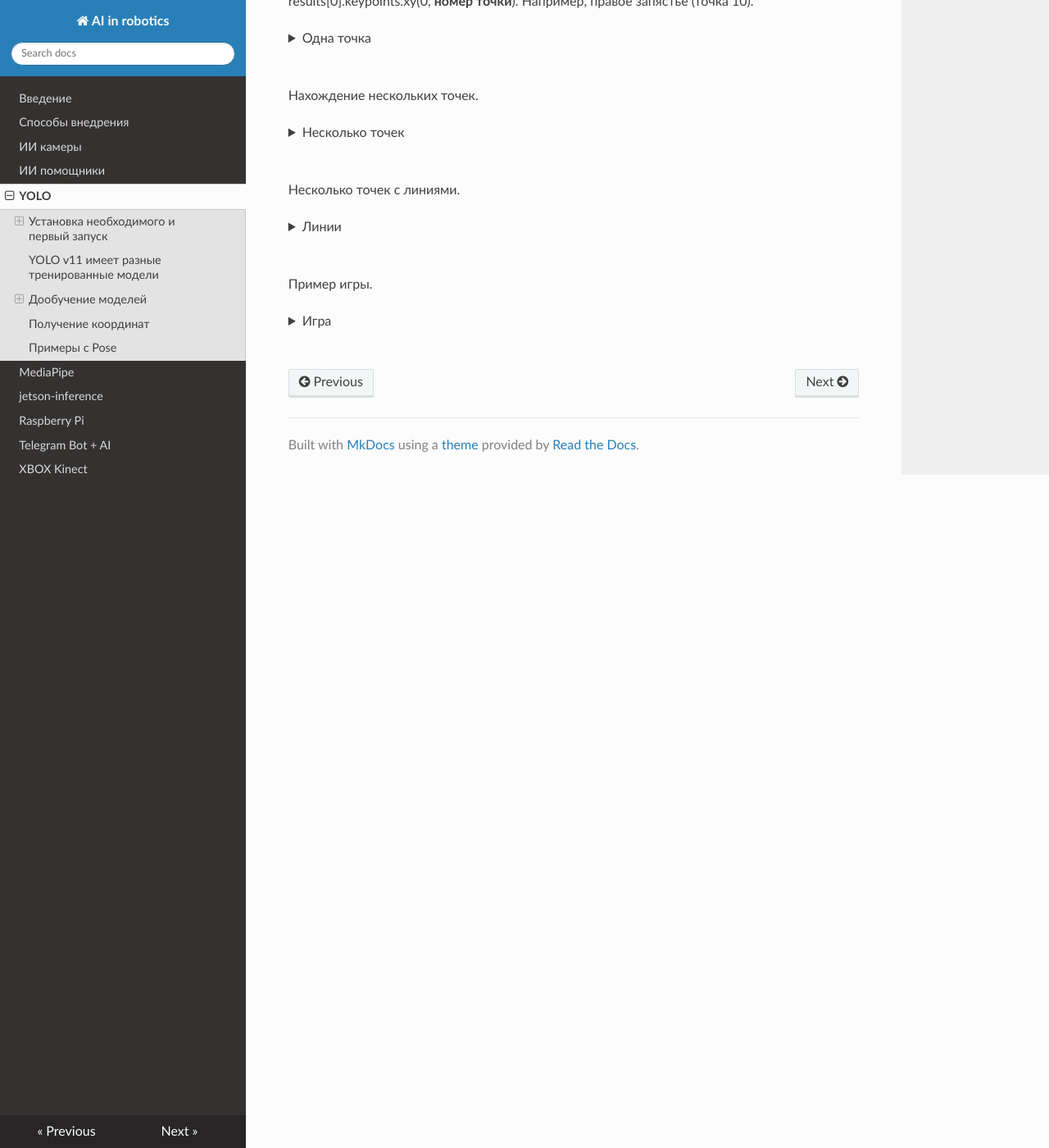
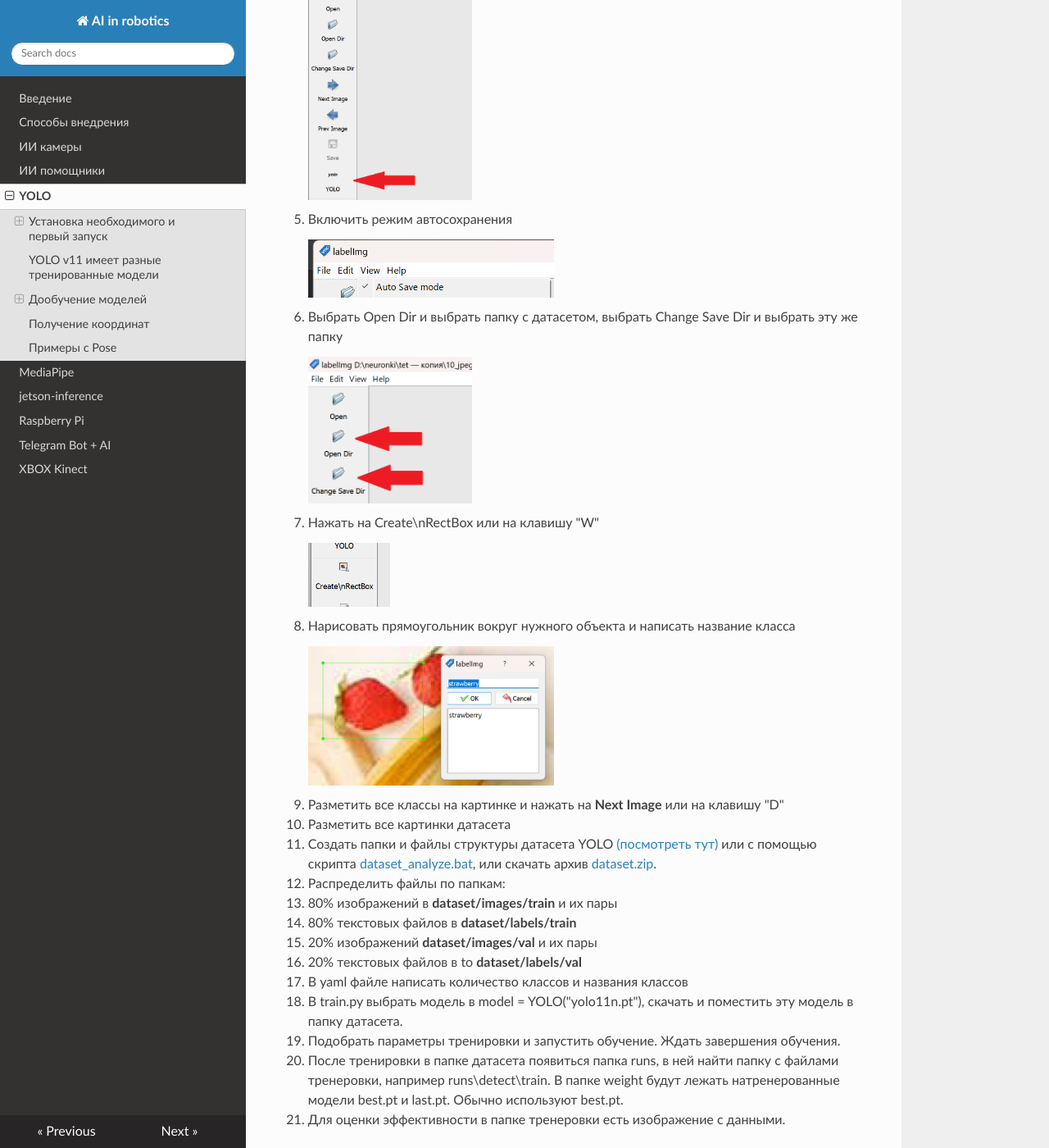
Before and after one commit to aztechell/AI-in-robotics, an MkDocs documentation site: the page built from docs/yolo.md, in a window 1280 px wide and 1400 px high, scrolled down 5027 px. Shown: the whole window at 82% size. Built offline with MkDocs 1.6.1, drawn with Linux system fonts in a browser that asks for light colours; nearby versions of some CDN libraries; some of the changed text lies outside the part shown.

Commit message:
adding info

````diff
--- a/docs/yolo.md
+++ b/docs/yolo.md
@@ -32,6 +32,7 @@
 ##### 6. Запустить тестовый скрип
 Запустить python IDLE -> file -> new file
 Написать код и сохранить в папку со скаченной моделью YOLO11n
+
 ```
 import cv2
 from ultralytics import YOLO
@@ -111,6 +112,10 @@
 
 wc.release(); cv2.destroyAllWindows()
 ```
+
+Скрипт для обновления YOLO
+
+> [update_yolo.bat](files/update_yolo.bat)
 
 ### YOLO v11 имеет разные тренированные модели
 
@@ -208,6 +213,7 @@
 │  ├─ val/
 │  └─ test/    (опционально)
 ├─ train.py
+├─ model.pt
 └─ dataset.yaml
 
 ```
@@ -255,9 +261,13 @@
 </details>
 <br>
 
-Скрип для автоматического создания шаблона датасета:
+##### Скрип для автоматического создания шаблона датасета:
 
 > [dataset.bat](files/dataset.bat)
+
+##### Или в виде архива:
+
+> [dataset.zip](files/dataset.zip)
 
 На 1 класс необходимо 200–500 изображений. Чем больше тем лучше.
 Папки датасета:
@@ -267,6 +277,10 @@
 
 80% изображений идут в папку train, 20% в val.
 Либо же 70% - train, 20% - val, 10% - test.
+
+Скрипт для подсчёта файлов датасета:
+
+> [dataset_analyze.bat](files/dataset_analyze.bat)
 
 ##### Предобученные модели и собранные датасеты
 Сайты:
@@ -280,7 +294,70 @@
 
 > [labelImg.exe](files/labelImg.exe)
 
-#### Дообучение
+[Официальная инструкция от автора labelImg.exe](https://www.youtube.com/watch?v=p0nR2YsCY_U)
+
+#### Пошаговая инструкция:
+
+1. Создать папку для датасета. В любом месте на компьютере.
+2. Загрузить изображения для обучения в эту папку.
+3. Загрузить и запустить [labelImg.exe](files/labelImg.exe)
+4. Переключить режим на YOLO
+<img src="../img/img25.png" alt="desc" width="200">
+5. Включить режим автосохранения
+<img src="../img/img_23.png" alt="desc" width="300">
+6. Выбрать Open Dir и выбрать папку с датасетом, выбрать Change Save Dir и выбрать эту же папку
+<img src="../img/img26.png" alt="desc" width="200">
+7. Нажать на Create\nRectBox или на клавишу "W"
+<img src="../img/img_24.png" alt="desc" width="100">
+8. Нарисовать прямоугольник вокруг нужного объекта и написать название класса
+<img src="../img/img_25.png" alt="desc" width="300">
+9. Разметить все классы на картинке и нажать на **Next Image** или на клавишу "D"
+10. Разметить все картинки датасета
+11. Создать папки и файлы структуры датасета YOLO [(посмотреть тут)](yolo.md#датасет) или с помощью скрипта [dataset_analyze.bat](files/dataset_analyze.bat), или скачать архив [dataset.zip](files/dataset.zip).
+12. Распределить файлы по папкам:
+- 80% изображений в **dataset/images/train** и их пары
+- 80% текстовых файлов в **dataset/labels/train**
+- 20% изображений **dataset/images/val** и их пары
+- 20% текстовых файлов в to **dataset/labels/val**
+13. В yaml файле написать количество классов и названия классов
+14. В train.py выбрать модель в model = YOLO("yolo11n.pt"), скачать и поместить эту модель в папку датасета.
+15. Подобрать параметры тренировки и запустить обучение. Ждать завершения обучения.
+16. После тренировки в папке датасета появиться папка runs, в ней найти папку с файлами тренеровки, например runs\detect\train. В папке weight будут лежать натренерованные модели best.pt и last.pt. Обычно используют best.pt.
+17. Для оценки эффективности в папке тренеровки есть изображение с данными.
+
+Короткий ориентир для metrics/mAP50(B):
+- ≥0.90 — отлично.
+- 0.80–0.90 — хорошо.
+- 0.60–0.80 — приемлемо.
+- <0.60 — обычно слабовато.
+
+По mAP50-95 ориентир такой:
+- ≥0.70 — отлично
+- 0.60–0.70 — очень хорошо
+- 0.40–0.60 — рабочий уровень
+- 0.30–0.40 — слабовато
+- <0.30 — плохо
+
+<img src="../img/results.png" alt="desc" width="600">
+
+<details>
+<summary>Параметры</summary>
+
+```
+train/box_loss → ошибка боксов на обучении. Должна падать.
+train/cls_loss → ошибка классификации на обучении. Должна падать.
+train/dfl_loss → Distribution Focal Loss для точности координат. Должна падать.
+val/box_loss → ошибка боксов на валидации. Главное смотреть её, не должна расти.
+val/cls_loss → ошибка классификации на валидации.
+val/dfl_loss → DFL на валидации.
+metrics/precision(B) → точность: доля верных предсказаний среди всех предсказаний. Меньше ложных срабатываний — выше.
+metrics/recall(B) → полнота: доля найденных объектов среди всех истинных. Меньше пропусков — выше.
+metrics/mAP50(B) → средняя AP при IoU≥0.50 на валидации.
+metrics/mAP50-95(B) → средняя AP по IoU 0.50…0.95 (COCO). Главная сводная метрика.
+
+```
+</details>
+<br>
 
 ### Получение координат
 Для работы с данными полученными от ИИ обычно выводят центральную координату найденных объектов.
````
Also changed, not shown: docs/img/img25.png (added), docs/img/img26.png (added), docs/img/img_23.png (added), docs/img/img_24.png (added), docs/img/img_25.png (added), docs/img/results.png (added), docs/img_1.png (added), 3 other files.
